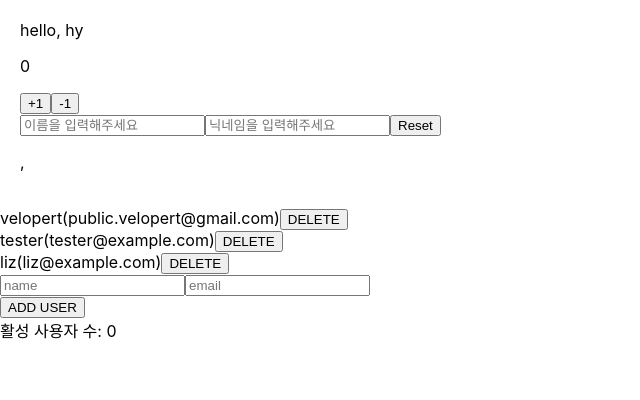
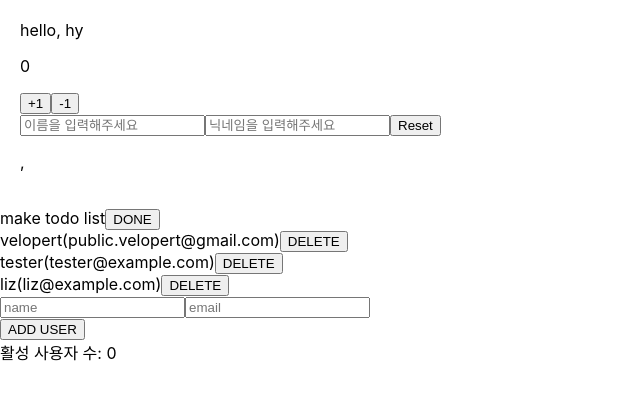
Before and after one commit to HyeYeong/react-a-to-z, a React (Create React App) app: page / in a window 1280 px wide. Shown: the top 400 px of the page, without its empty margins (0-640 px from the left). Built offline with nearby package versions, Linux system fonts and the light colour scheme.

Commit message:
feat: immer사용해보기

```diff
--- a/package.json
+++ b/package.json
@@ -6,6 +6,7 @@
     "@testing-library/jest-dom": "^5.16.5",
     "@testing-library/react": "^13.4.0",
     "@testing-library/user-event": "^13.5.0",
+    "immer": "^9.0.16",
     "react": "^18.2.0",
     "react-dom": "^18.2.0",
     "react-scripts": "5.0.1",
--- a/src/App.js
+++ b/src/App.js
@@ -1,10 +1,13 @@
-import React, { useMemo, useReducer, useCallback } from "react";
+import React, { useMemo, useState, useReducer, useCallback } from "react";
 import Hello from './Hello';
 import Count from './Count';
 import Wrapper from './Wrapper';
 import InputSample from './InputSample';
 import UserList from './UserList';
 import CreateUser from "./CreateUser";
+import produce from 'immer';
+// 상태를 업데이트 할 때, 불변성을 신경쓰지 않으면서 업데이트를 해 주면 immer가 불변성 관리를 대신 해줌
+// produce 함수를 사용 할 때에는 첫번째 파라미터에는 수정하고 싶은 상태, 두번째 파라미터에는 어떻게 업데이트하고 싶을지 정의하는 함수를 넣어줍니다.
 
 function countActiveUsers(users) {
   console.log('활성 사용자 수를 세는 중...')
@@ -74,17 +77,27 @@ function App() {
   const { users } = state
   const { username, email } = state.inputs;
 
+  const stateEx = {
+    number: 1,
+    dontChangeMe: 2
+  }
 
-  const onChange = useCallback(e => {
-    const { name, value } = e.target;
-    dispatch({
-      type: 'CHANGE_INPUT',
-      name,
-      value
-    })
-  }, []);
+  const nextState = produce(stateEx, draft => {
+    draft.number += 10
+  })
+  // 함수형 업데이트를 하는 경우에 Immer를 사용하면 상황에 따라 더 편하게 코드 작성이 가능.
+  console.log(nextState)
 
+  const doneTodo = useCallback(() => {
+    setTodo(produce(draft => {
+      draft.done = !draft.done
+    }))
+  }, [])
 
+  const [todo, setTodo] = useState({
+    text: 'make todo list',
+    done: false
+  })
 
   const onRemove = useCallback(id => {
     // user.id 가 파라미터로 일치하지 않는 원소만 추출해서 새로운 배열을 만듬
@@ -112,7 +125,8 @@ function App() {
           <Count/>
           <InputSample/>
         </Wrapper>
-
+        {todo.text}{todo.done && " - done!"}
+        <button onClick={doneTodo}>DONE</button>
         <UserDispatch.Provider value={dispatch}>
           <UserList users={users} onRemove={onRemove} onToggle={onToggle} />
           <CreateUser
```
Also changed, not shown: 1 other file (tests, documents, lock files or other folders).
